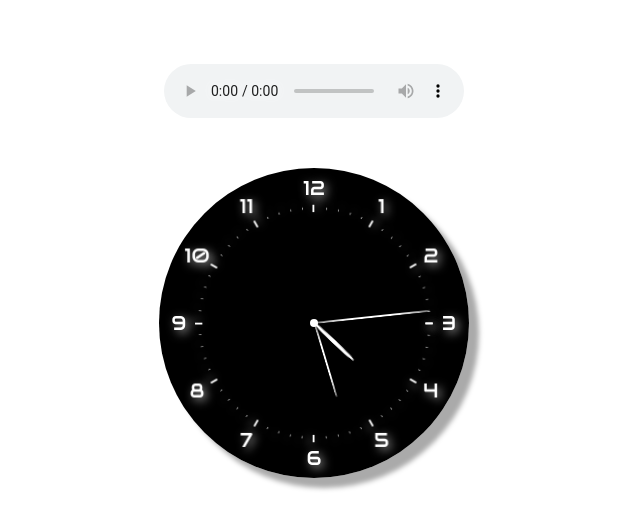
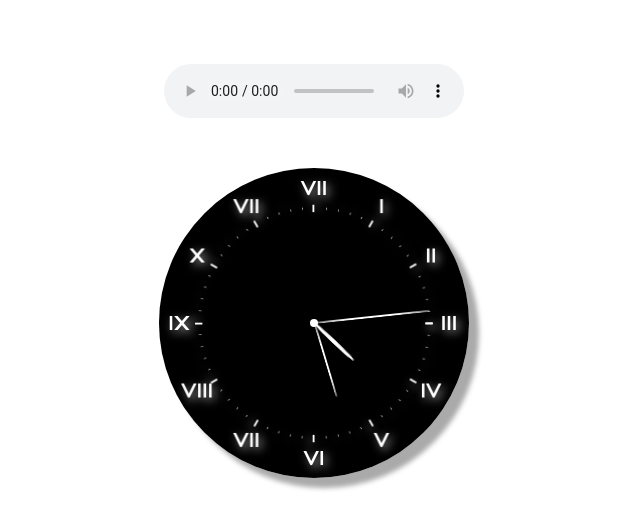
Before and after one commit to LawrenceMbugua/Analog_clock, a plain HTML site: page index.html in a window 1280 px wide. Shown: the top 521 px of the page, without its empty margins (326-966 px from the left). Drawn offline with Linux system fonts and the light colour scheme; a web font is replaced by a local one.

Commit message:
Update index.html

```diff
--- a/index.html
+++ b/index.html
@@ -37,18 +37,18 @@
        <div class="visible"></div>
      </div>
 
-     <div class="twelve">12</div>
-     <div class="one">1</div>
-     <div class="two">2</div>
-     <div class="three">3</div>
-     <div class="four">4</div>
-     <div class="five">5</div>
-     <div class="six">6</div>
-     <div class="seven">7</div>
-     <div class="eight">8</div>
-     <div class="nine">9</div>
-     <div class="ten">10</div>
-     <div class="eleven">11</div>
+     <div class="twelve">VII</div>
+     <div class="one">I</div>
+     <div class="two">II</div>
+     <div class="three">III</div>
+     <div class="four">IV</div>
+     <div class="five">V</div>
+     <div class="six">VI</div>
+     <div class="seven">VII</div>
+     <div class="eight">VIII</div>
+     <div class="nine">IX</div>
+     <div class="ten">X</div>
+     <div class="eleven">VII</div>
   </div>
  </div>
 
```
